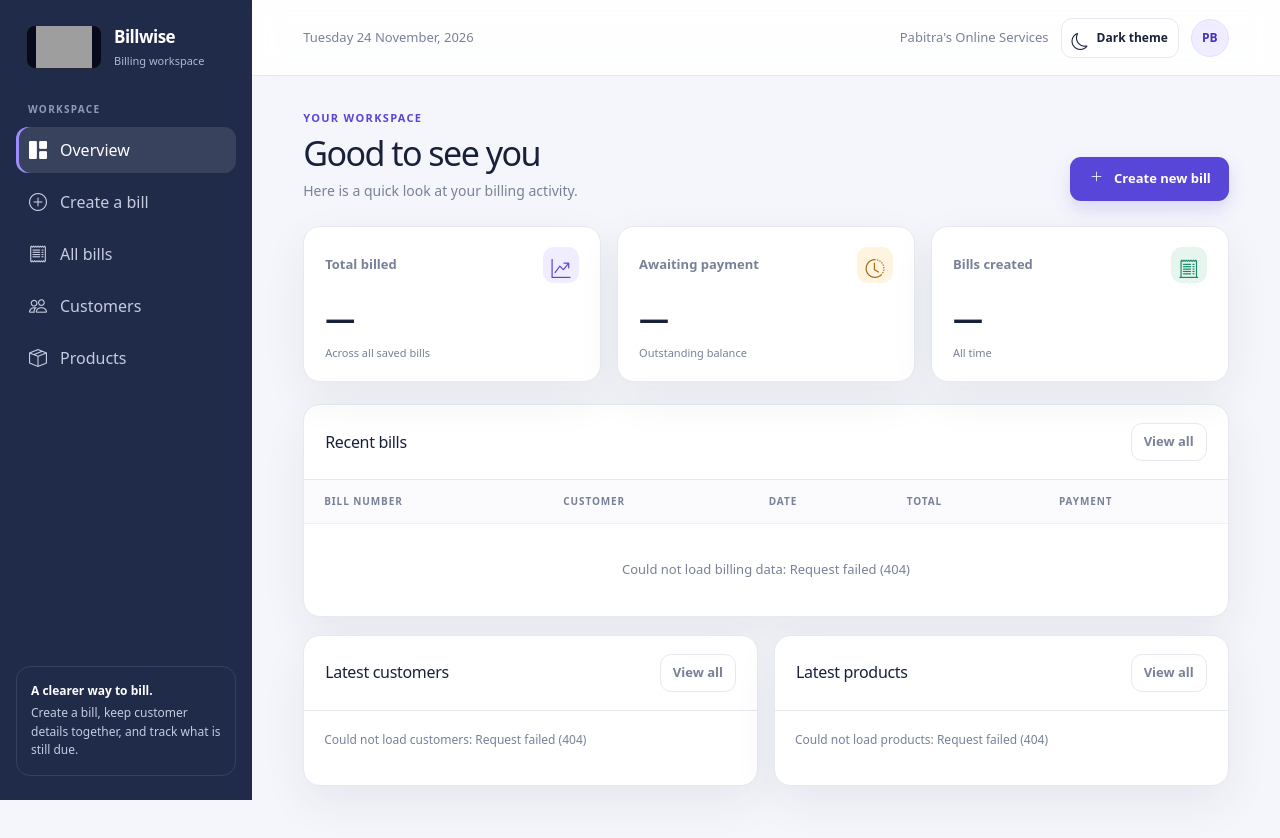
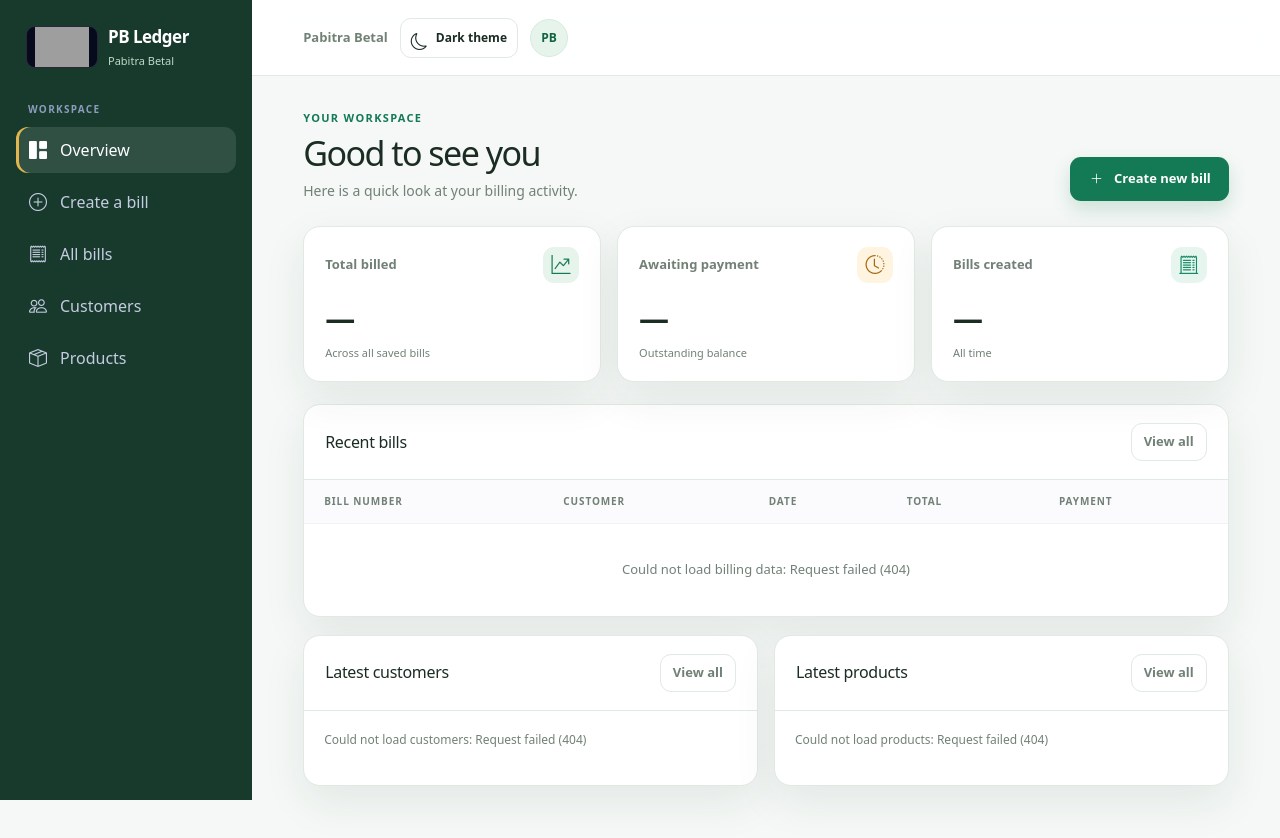
Before and after one commit to Riju007/bill-pwa, a website: page public/index.html in a window 1280 px wide. Drawn offline with Linux system fonts and the light colour scheme; no server answers; grey boxes are pictures that could not be loaded.

Commit message:
changed themes and others.

```diff
--- a/public/bill-pdf.js
+++ b/public/bill-pdf.js
@@ -255,7 +255,7 @@
             doc.text(`Page ${page}`, pageWidth - margin, pageHeight - 7, { align: "right" });
         }
         const safeBillNo = String(bill.billNo || "bill").replace(/[^\w.-]+/g, "-");
-        doc.save(`billwise-${safeBillNo}.pdf`);
+        doc.save(`pb-ledger-${safeBillNo}.pdf`);
     }
 
     window.BillPdf = Object.freeze({ amountInWords, download, shopInfo });
--- a/public/css/app.css
+++ b/public/css/app.css
@@ -1,20 +1,22 @@
 :root {
     color-scheme: light;
-    --ink: #18213a;
-    --muted: #788198;
-    --line: #e7e9f1;
+    --ink: #1b2c22;
+    --muted: #718176;
+    --line: #e1e9e3;
     --surface: #fff;
-    --canvas: #f5f6fb;
-    --primary: #5846d8;
-    --primary-dark: #4331bd;
-    --primary-soft: #efedff;
-    --navy: #202b49;
+    --canvas: #f5f8f6;
+    --primary: #147a55;
+    --primary-dark: #116342;
+    --primary-soft: #e7f4ec;
+    --action-bg: #147a55;
+    --action-hover: #116342;
+    --navy: #173a2d;
     --green: #178b65;
     --green-soft: #e6f6ef;
     --amber: #a56a11;
     --amber-soft: #fff4df;
     --red: #bd4756;
-    --shadow: 0 16px 44px rgb(34 42 74 / 7%);
+    --shadow: 0 16px 44px rgb(24 53 38 / 8%);
     font-family: Inter, ui-sans-serif, system-ui, -apple-system, BlinkMacSystemFont, "Segoe UI", sans-serif;
     font-synthesis: none;
     text-rendering: optimizeLegibility;
@@ -46,7 +48,7 @@ button:focus-visible,
 input:focus-visible,
 select:focus-visible,
 textarea:focus-visible {
-    outline: 3px solid rgb(88 70 216 / 25%);
+    outline: 3px solid rgb(20 122 85 / 25%);
     outline-offset: 2px;
 }
 
@@ -69,13 +71,13 @@ textarea:focus-visible {
 .brand {
     display: flex;
     align-items: center;
-    gap: 12px;
+    gap: 10px;
     padding: 0 10px 28px;
 }
 
 .brand img {
-    width: 76px;
-    height: 44px;
+    width: 72px;
+    height: 42px;
     border: 1px solid rgb(255 255 255 / 13%);
     border-radius: 9px;
     background: #07091c;
@@ -87,12 +89,14 @@ textarea:focus-visible {
     font-size: 17px;
     font-weight: 750;
     letter-spacing: -.03em;
+    white-space: nowrap;
 }
 
 .brand-caption {
     margin: 3px 0 0;
-    color: #aeb8d3;
+    color: #c1d8ca;
     font-size: 11px;
+    white-space: nowrap;
 }
 
 .nav-label {
@@ -130,31 +134,17 @@ textarea:focus-visible {
 }
 
 .nav-button.active {
-    box-shadow: inset 3px 0 #9b8cff;
+    box-shadow: inset 3px 0 #e2b64e;
 }
 
 .nav-icon {
+    display: grid;
     width: 20px;
-    flex: 0 0 auto;
+    height: 20px;
+    flex: 0 0 20px;
+    place-items: center;
     font-size: 18px;
     line-height: 1;
-    text-align: center;
-}
-
-.sidebar-note {
-    margin-top: auto;
-    padding: 15px 14px;
-    border: 1px solid rgb(255 255 255 / 10%);
-    border-radius: 14px;
-    color: #c3cbe0;
-    font-size: 12px;
-    line-height: 1.55;
-}
-
-.sidebar-note strong {
-    display: block;
-    margin-bottom: 4px;
-    color: #fff;
 }
 
 .main {
@@ -224,9 +214,10 @@ textarea:focus-visible {
     display: inline;
 }
 
-.today {
+.owner-label {
     color: var(--muted);
     font-size: 13px;
+    font-weight: 650;
 }
 
 .avatar {
@@ -234,7 +225,7 @@ textarea:focus-visible {
     width: 38px;
     height: 38px;
     place-items: center;
-    border: 1px solid #e3dfff;
+    border: 1px solid #d7e9dd;
     border-radius: 50%;
     color: var(--primary-dark);
     background: var(--primary-soft);
@@ -326,12 +317,12 @@ h1 {
 
 .button.primary {
     color: #fff;
-    background: var(--primary);
-    box-shadow: 0 8px 18px rgb(88 70 216 / 18%);
+    background: var(--action-bg);
+    box-shadow: 0 8px 18px rgb(20 122 85 / 18%);
 }
 
 .button.primary:hover {
-    background: var(--primary-dark);
+    background: var(--action-hover);
 }
 
 .button.secondary {
@@ -356,8 +347,11 @@ h1 {
 .button svg,
 .button .bi,
 .table-add-item .bi {
+    display: inline-grid;
     width: 17px;
     height: 17px;
+    flex: 0 0 17px;
+    place-items: center;
     line-height: 1;
 }
 
@@ -470,8 +464,10 @@ h1 {
 
 .stat-icon svg,
 .stat-icon .bi {
+    display: grid;
     width: 19px;
     height: 19px;
+    place-items: center;
     font-size: 19px;
 }
 
@@ -747,8 +743,8 @@ tbody tr:last-child td {
 .field select:focus,
 .field textarea:focus,
 .search-box input:focus {
-    border-color: #9c91ed;
-    box-shadow: 0 0 0 3px rgb(88 70 216 / 9%);
+    border-color: #4b9d72;
+    box-shadow: 0 0 0 3px rgb(20 122 85 / 9%);
     outline: 0;
 }
 
@@ -1315,6 +1311,8 @@ dialog::backdrop {
 
     .mobile-nav .nav-icon {
         width: 19px;
+        height: 19px;
+        flex-basis: 19px;
         font-size: 19px;
     }
 }
@@ -1610,7 +1608,7 @@ dialog::backdrop {
 :root[data-theme="dark"] input:focus-visible,
 :root[data-theme="dark"] select:focus-visible,
 :root[data-theme="dark"] textarea:focus-visible {
-    outline-color: rgb(53 200 120 / 48%);
+    outline-color: rgb(53 200 120 / 38%);
 }
 
 :root[data-theme="dark"] .topbar {
@@ -1631,15 +1629,6 @@ dialog::backdrop {
     border-color: var(--line);
     color: var(--ink);
     background: #15231a;
-}
-
-:root[data-theme="dark"] .button.primary {
-    color: #07140b;
-    box-shadow: 0 8px 18px rgb(53 200 120 / 18%);
-}
-
-:root[data-theme="dark"] .button.primary:hover {
-    color: #07140b;
 }
 
 :root[data-theme="dark"] .button.danger {
--- a/public/index.html
+++ b/public/index.html
@@ -4,10 +4,10 @@
 <head>
     <meta charset="utf-8">
     <meta name="viewport" content="width=device-width, initial-scale=1">
-    <meta name="theme-color" content="#f5f6fb">
+    <meta name="theme-color" content="#f5f8f6">
     <meta name="description" content="A simple, polished workspace for creating and tracking bills.">
-    <title>Billwise | Billing workspace</title>
-    <link rel="icon" type="image/svg+xml" href="/icons/billwise.svg">
+    <title>PB Ledger | Pabitra Betal</title>
+    <link rel="icon" type="image/svg+xml" href="/icons/pb-ledger.svg">
     <link rel="apple-touch-icon" href="/icons/icon-192.png">
     <link rel="manifest" href="/manifest.webmanifest">
     <link rel="stylesheet" href="/vendor/bootstrap.min.css">
@@ -22,10 +22,10 @@
     <div class="app">
         <aside class="sidebar" aria-label="Main navigation">
             <div class="brand">
-                <img src="/pb-logo.gif" alt="PB mobile billing logo">
+                <img src="/pb-logo.gif" alt="Pabitra Betal logo">
                 <div>
-                    <p class="brand-name">Billwise</p>
-                    <p class="brand-caption">Billing workspace</p>
+                    <p class="brand-name">PB Ledger</p>
+                    <p class="brand-caption">Pabitra Betal</p>
                 </div>
             </div>
             <p class="nav-label">Workspace</p>
@@ -51,21 +51,16 @@
                     Products
                 </button>
             </nav>
-            <div class="sidebar-note">
-                <strong>A clearer way to bill.</strong>
-                Create a bill, keep customer details together, and track what is still due.
-            </div>
         </aside>
 
         <main class="main">
             <header class="topbar">
                 <div class="mobile-brand">
                     <img src="/pb-logo.gif" alt="">
-                    <span>Billwise</span>
+                    <span>PB Ledger</span>
                 </div>
-                <span class="today" id="today-label"></span>
                 <div class="topbar-actions">
-                    <span class="today">Pabitra's Online Services</span>
+                    <span class="owner-label">Pabitra Betal</span>
                     <button class="theme-toggle" id="theme-toggle" type="button" aria-label="Switch to dark theme" aria-pressed="false" title="Switch to dark theme">
                         <i class="bi bi-moon" aria-hidden="true"></i>
                         <span class="theme-toggle-label">Dark theme</span>
--- a/public/js/app.js
+++ b/public/js/app.js
@@ -28,7 +28,7 @@ function setTheme(theme, persist = false) {
     themeToggle.innerHTML = dark
         ? '<i class="bi bi-sun" aria-hidden="true"></i><span class="theme-toggle-label">Light theme</span>'
         : '<i class="bi bi-moon" aria-hidden="true"></i><span class="theme-toggle-label">Dark theme</span>';
-    document.querySelector('meta[name="theme-color"]').content = dark ? "#09120d" : "#f5f6fb";
+    document.querySelector('meta[name="theme-color"]').content = dark ? "#09120d" : "#f5f8f6";
     if (persist) localStorage.setItem("billwise-theme", dark ? "dark" : "light");
 }
 
@@ -1346,13 +1346,6 @@ document.querySelector("#confirm-dialog").addEventListener("cancel", (event) =>
     resolveDeletion(false);
 });
 
-const today = new Date();
-document.querySelector("#today-label").textContent = new Intl.DateTimeFormat("en-IN", {
-    weekday: "long",
-    day: "numeric",
-    month: "long",
-    year: "numeric",
-}).format(today);
 resetForm();
 loadDashboard();
 loadLookups().catch((error) => setMessage(`Could not load customers and products: ${error.message}`, "error"));
```
Also changed, not shown: tests/browser/billing.spec.ts (+17 -2 lines), README.md, public/icons/billwise.svg (deleted), public/icons/icon-192.png, public/icons/icon-512.png, public/icons/pb-ledger.svg (added), public/manifest.webmanifest.
